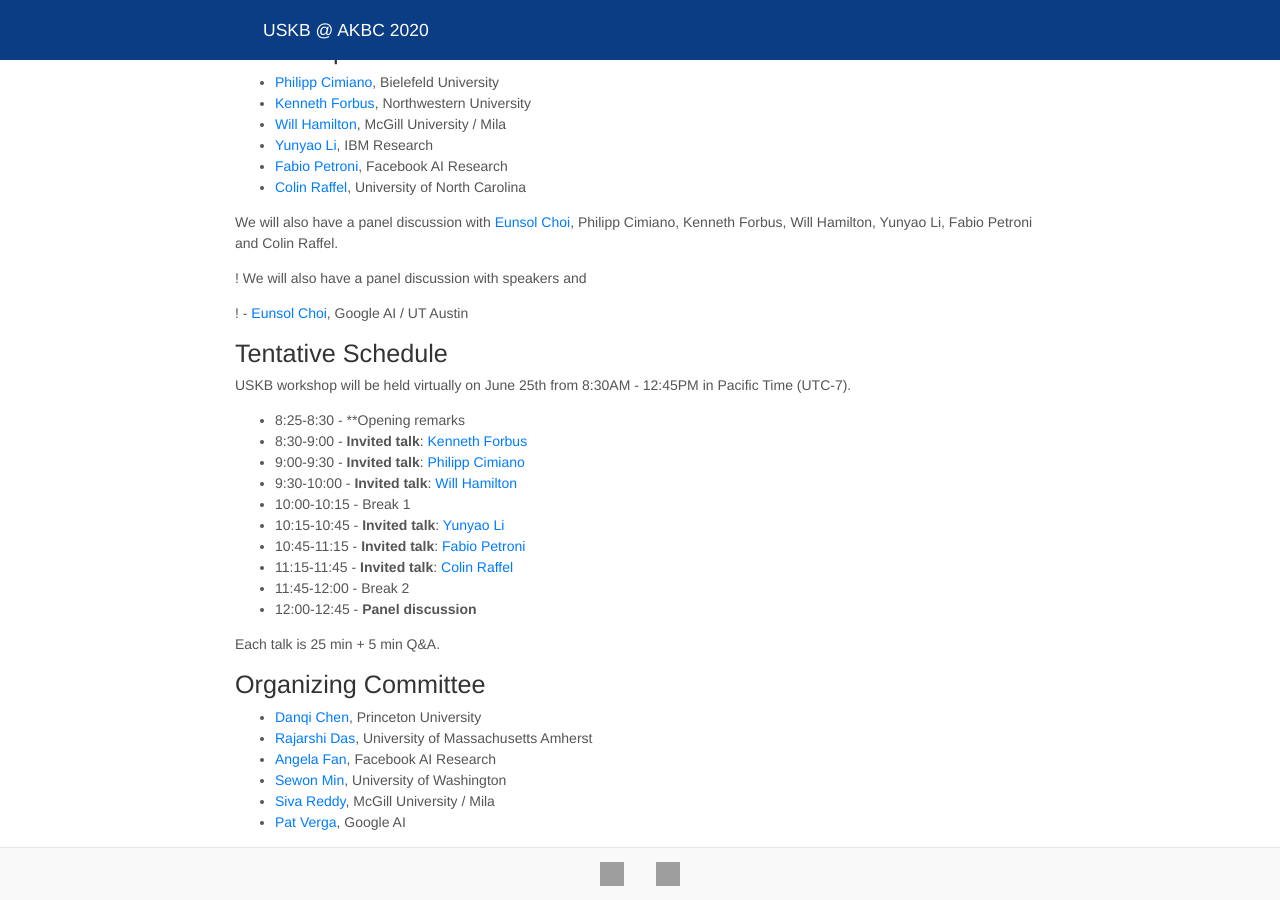
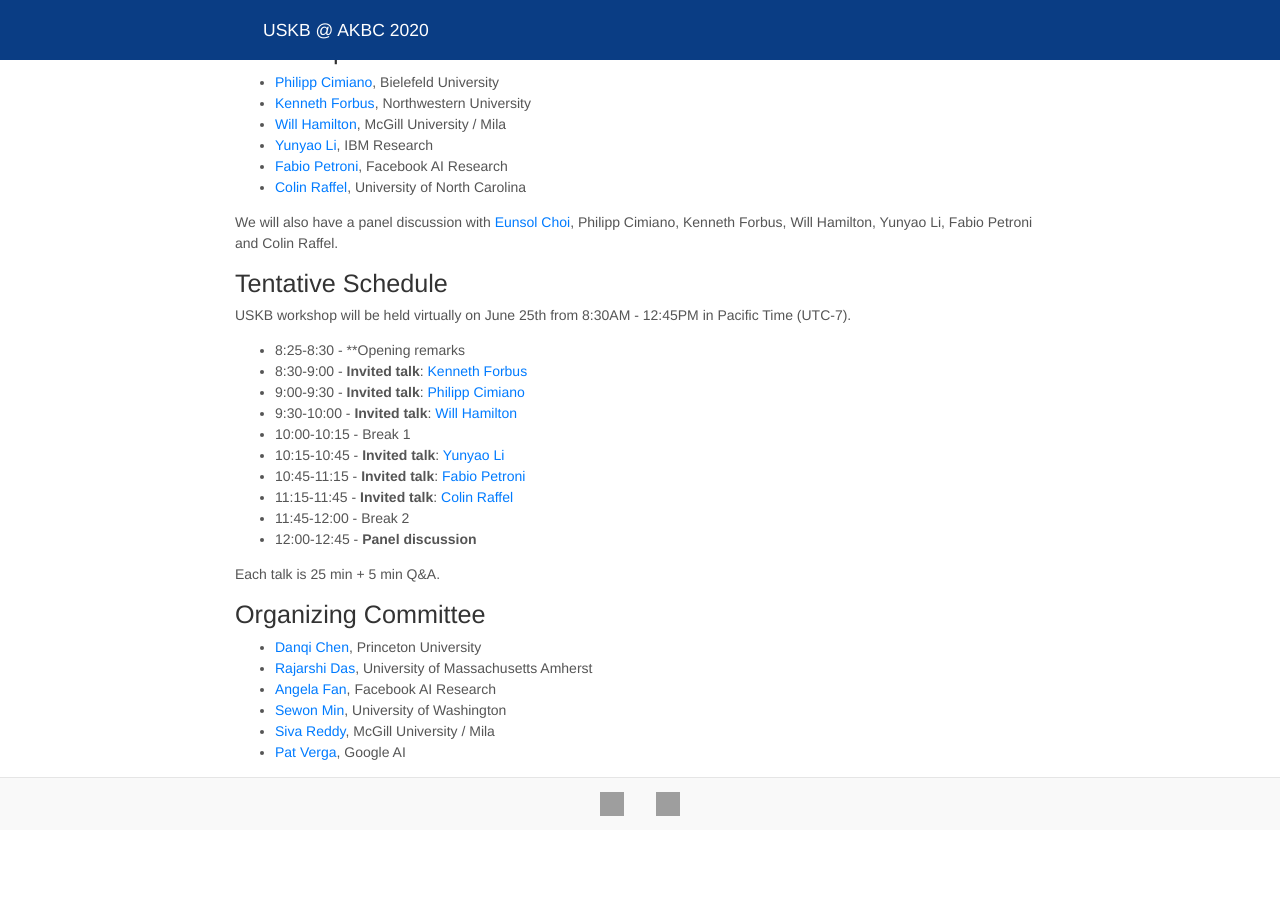
Before and after one commit to spa-nlp/spa-nlp.github.io, a Jekyll site: the page built from index.md, in a window 1280 px wide and 900 px high, scrolled down 695 px. Built offline with Jekyll 4.4.1, drawn with Linux system fonts in a browser that asks for light colours; nearby versions of some CDN libraries; after the commit the page ends 1525 px from its top, so only the background shows below that; grey boxes are pictures that could not be loaded.

Commit message:
minor edits

```diff
--- a/index.md
+++ b/index.md
@@ -38,10 +38,6 @@ Workshop registration is included in [AKBC 2020 registration](https://akbc.ws/20
 
 We will also have a panel discussion with [Eunsol Choi](https://www.cs.utexas.edu/~eunsol/), Philipp Cimiano, Kenneth Forbus, Will Hamilton, Yunyao Li, Fabio Petroni and Colin Raffel.
 
-! We will also have a panel discussion with speakers and
-
-! - [Eunsol Choi](https://www.cs.utexas.edu/~eunsol/), Google AI / UT Austin
-
 ## Tentative Schedule
 
 USKB workshop will be held virtually on June 25th from 8:30AM - 12:45PM in Pacific Time (UTC-7).
```
